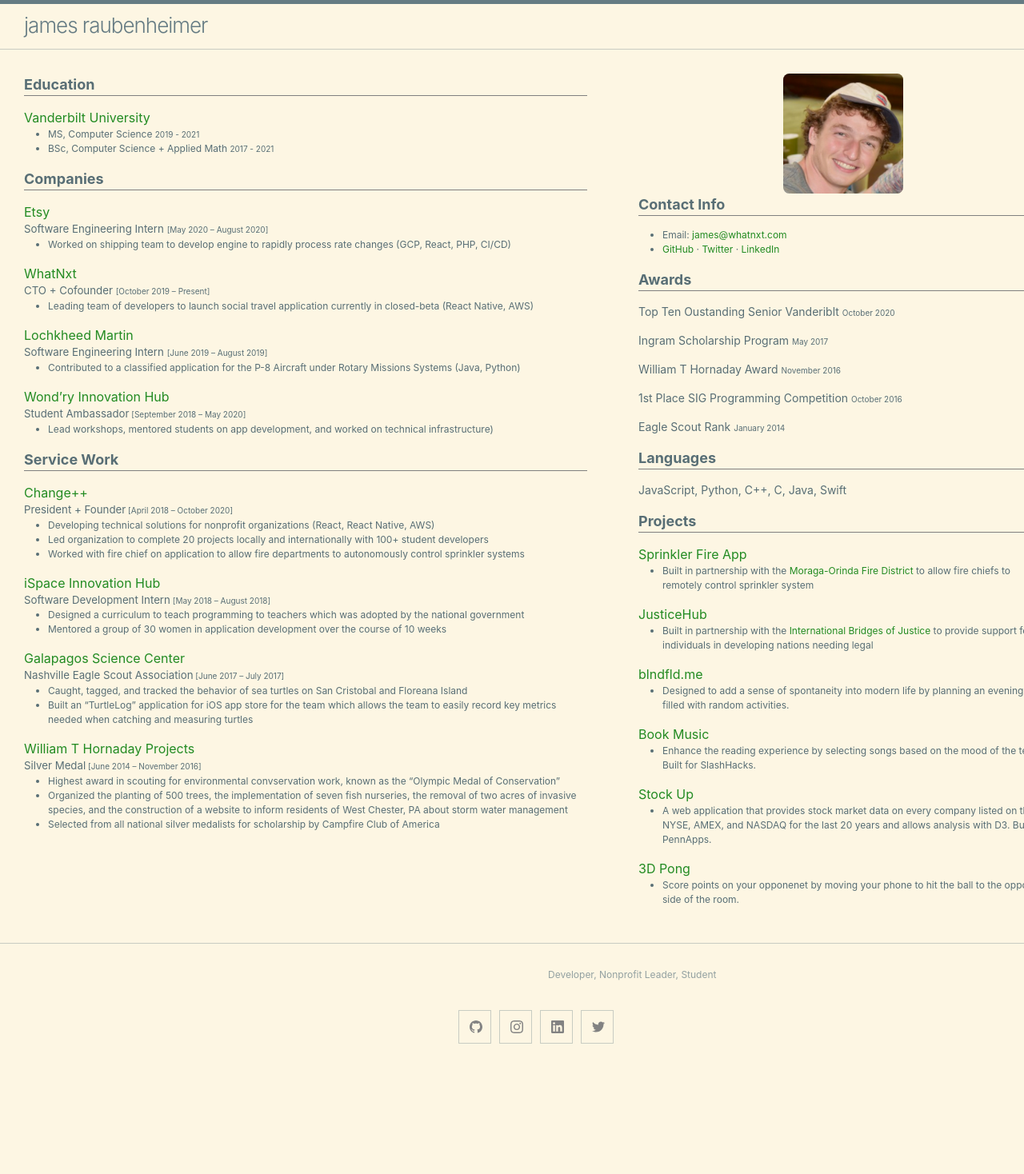
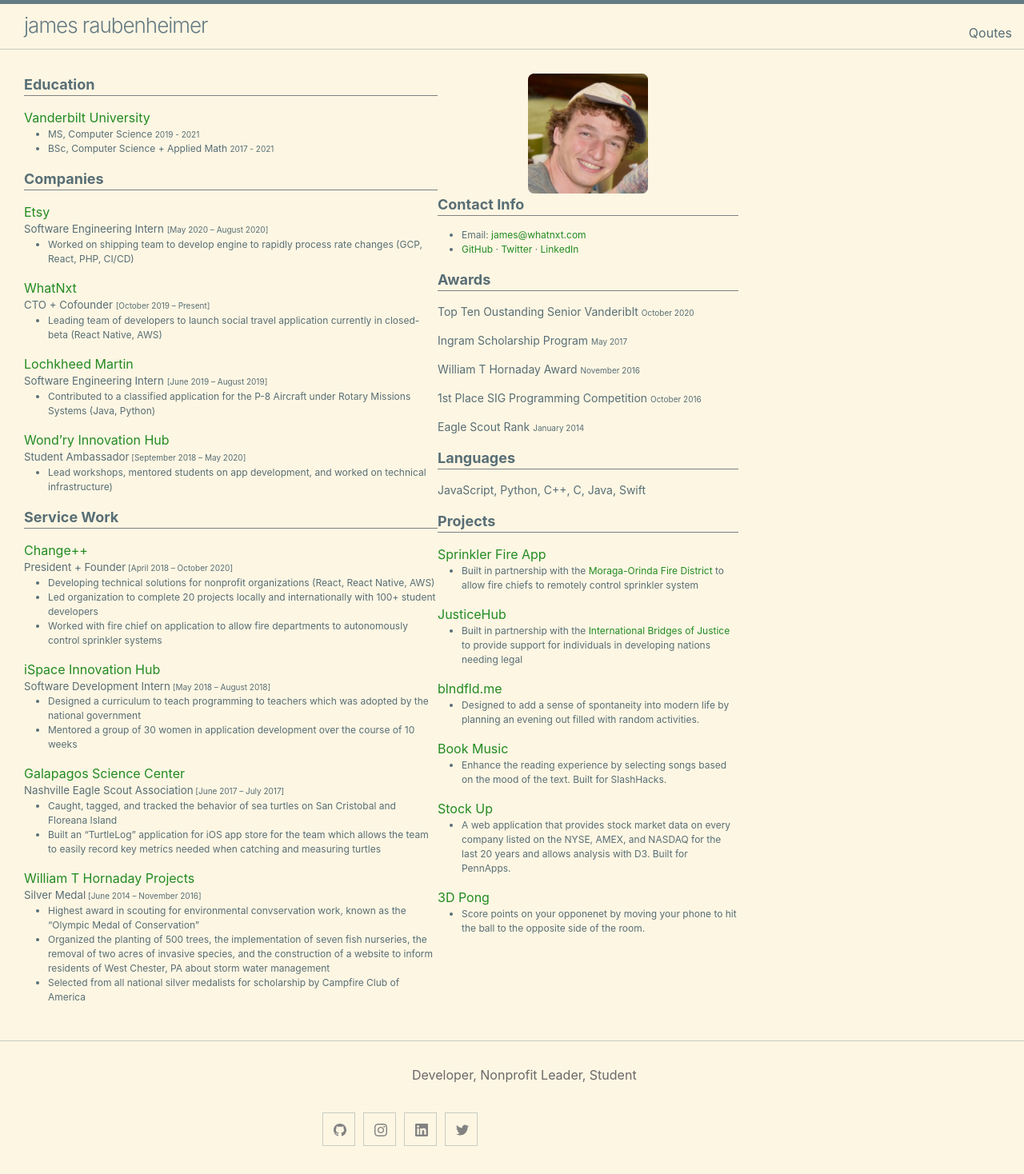
Before and after one commit to jamzrob/jamzrob.com, a Jekyll site: the page built from index.md, in a window 1280 px wide. Shown: the whole page at 80% size. Built offline with Jekyll 4.4.1, drawn with Linux system fonts in a browser that asks for light colours; before the commit the page ends 1340 px from its top, so only the background shows below that.

Commit message:
added qoute page and fixed mobbile formatting

```diff
--- a/_config.yml
+++ b/_config.yml
@@ -28,6 +28,8 @@ twitter_username: jamzrob
 github_username: jamzrob
 
 # Build settings
+header_pages:
+  - qoutes.md
 theme: minima
 plugins:
   - jekyll-feed
--- a/_includes/header.html
+++ b/_includes/header.html
@@ -6,6 +6,26 @@
     {%- assign titles_size = site.pages | map: 'title' | join: '' | size -%}
     <a class="site-title" rel="author" href="{{ "/" | relative_url }}">{{ site.title | escape }}</a>
 
+    {%- if titles_size > 0 -%}
+      <nav class="site-nav">
+        <input type="checkbox" id="nav-trigger" class="nav-trigger" />
+        <label for="nav-trigger">
+          <span class="menu-icon">
+            <svg viewBox="0 0 18 15" width="18px" height="15px">
+              <path d="M18,1.484c0,0.82-0.665,1.484-1.484,1.484H1.484C0.665,2.969,0,2.304,0,1.484l0,0C0,0.665,0.665,0,1.484,0 h15.032C17.335,0,18,0.665,18,1.484L18,1.484z M18,7.516C18,8.335,17.335,9,16.516,9H1.484C0.665,9,0,8.335,0,7.516l0,0 c0-0.82,0.665-1.484,1.484-1.484h15.032C17.335,6.031,18,6.696,18,7.516L18,7.516z M18,13.516C18,14.335,17.335,15,16.516,15H1.484 C0.665,15,0,14.335,0,13.516l0,0c0-0.82,0.665-1.483,1.484-1.483h15.032C17.335,12.031,18,12.695,18,13.516L18,13.516z"/>
+            </svg>
+          </span>
+        </label>
 
+        <div class="trigger">
+          {%- for path in page_paths -%}
+            {%- assign my_page = site.pages | where: "path", path | first -%}
+            {%- if my_page.title -%}
+            <a class="page-link" href="{{ my_page.url | relative_url }}">{{ my_page.title | escape }}</a>
+            {%- endif -%}
+          {%- endfor -%}
+        </div>
+      </nav>
+    {%- endif -%}
   </div>
 </header>
--- a/_sass/minima/custom-styles.scss
+++ b/_sass/minima/custom-styles.scss
@@ -13,8 +13,21 @@
   width: 5%;
 }
 .right {
-  float: right;
+  float: left;
   width: 40%;
+}
+
+@include media-query($on-palm) {
+  .wrapper {
+    display: flex;
+    flex-direction: column-reverse;
+  }
+  .right {
+    width: 100%;
+  }
+  .left {
+    width: 100%;
+  }
 }
 
 a {
@@ -66,3 +79,9 @@ h5 {
   margin-right: 0px;
   width: 100%;
 }
+
+p {
+  color: #696969;
+  width: 80%;
+  font-size: 16px;
+}
--- a/_sass/minima/custom-variables.scss
+++ b/_sass/minima/custom-variables.scss
@@ -3,7 +3,7 @@
 // Width of the content area
 $content-width: 600px !default;
 
-$on-palm: 600px !default;
+$on-palm: 1200px !default;
 $on-laptop: 600px !default;
 
 $on-medium: $on-palm !default;
--- a/_sass/minima/initialize.scss
+++ b/_sass/minima/initialize.scss
@@ -17,9 +17,9 @@ $spacing-unit: 30px !default;
 $table-text-align: left !default;
 
 // Width of the content area
-$content-width: 1600px !default;
+$content-width: 1000px !default;
 
-$on-palm: 600px !default;
+$on-palm: 650px !default;
 $on-laptop: 1000px !default;
 
 $on-medium: $on-palm !default;
```
Also changed, not shown: about.md (added, +17 -0 lines), qoutes.md (added, +24 -0 lines).
